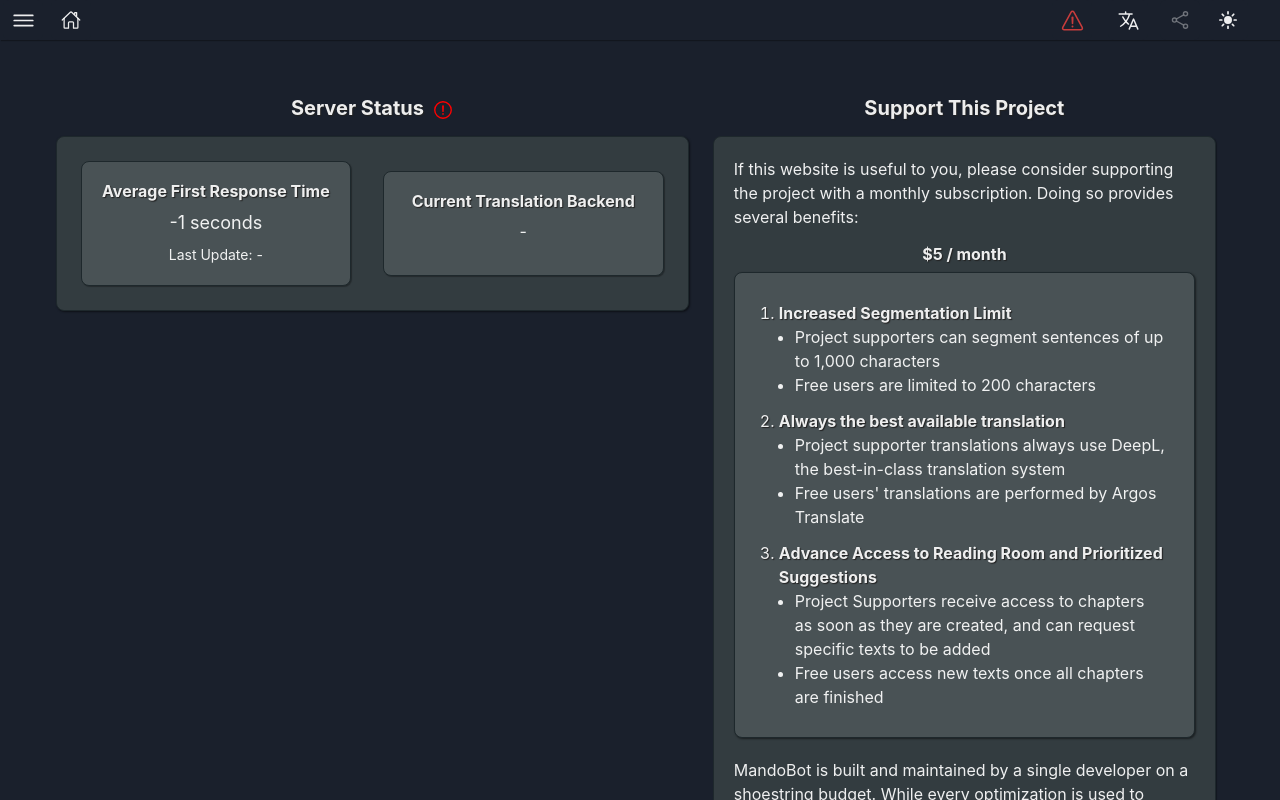
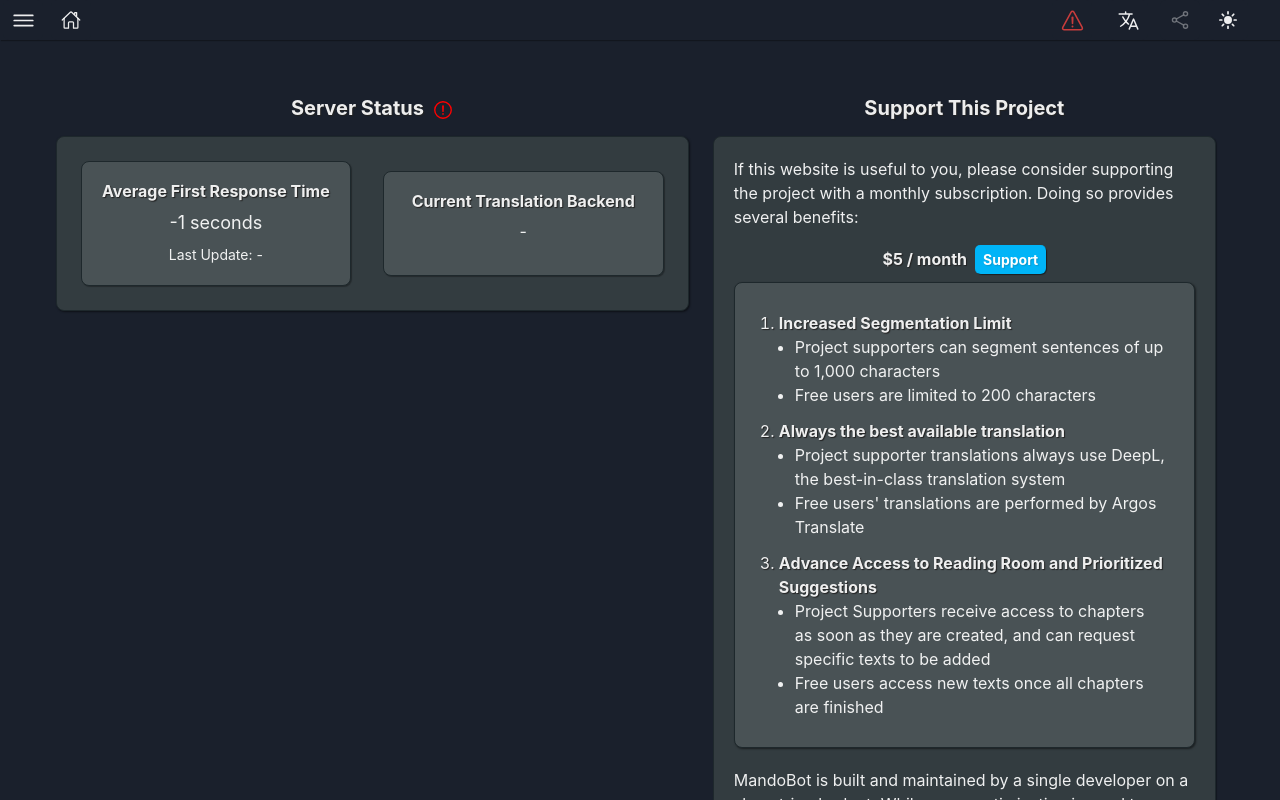
Before and after one commit to robertoloja/mandarin-app, a Next.js app in the folder frontend/: page /about in a window 1280 px wide. Shown: the top 800 px of the page. Built offline with nearby package versions, Linux system fonts and the light colour scheme; no server answers.

Commit message:
Add KoFi button

```diff
--- a/frontend/src/app/about/page.tsx
+++ b/frontend/src/app/about/page.tsx
@@ -7,7 +7,7 @@ import {
   Flex,
   Heading,
   HStack,
-  Link,
+  Image,
   ListItem,
   OrderedList,
   Text,
@@ -15,6 +15,7 @@ import {
   useColorMode,
   VStack,
 } from '@chakra-ui/react';
+import Link from 'next/link';
 
 export default function AboutPage() {
   return (
@@ -93,6 +94,7 @@ const ProjectSupportCard = () => {
               >
                 $5 / month
               </Heading>
+              <KoFiButton />
             </HStack>
             <Box
               p={3}
@@ -190,3 +192,30 @@ const ProjectSupportCard = () => {
     </Box>
   );
 };
+
+const KoFiButton = () => {
+  const color = '#00b4f7';
+
+  return (
+    <Link
+      title={'Support this project'}
+      style={{ backgroundColor: color, borderRadius: '5px' }}
+      href="https://ko-fi.com/N4N618ZZ1N"
+      target="_blank"
+      rel="noopener noreferrer"
+    >
+      <HStack shadow="1px 1px 1px rgba(0, 0, 0, 0.5)" borderRadius={6}>
+        <Text
+          fontWeight="bold"
+          fontSize={14}
+          px={2}
+          py={1}
+          color="white"
+          textShadow="1px 1px 1px rgba(50, 50, 50, 0.2)"
+        >
+          Support
+        </Text>
+      </HStack>
+    </Link>
+  );
+};
--- a/frontend/src/components/BackToTopComponent.tsx
+++ b/frontend/src/components/BackToTopComponent.tsx
@@ -28,7 +28,8 @@ const BackToTop: React.FC = () => {
   return (
     <Box
       position="fixed"
-      bottom={['89%', '6rem']}
+      bottom={[null, '6rem']}
+      top={['3rem', null]}
       right={['1rem', '2.5%']}
       zIndex="1000"
     >
```
